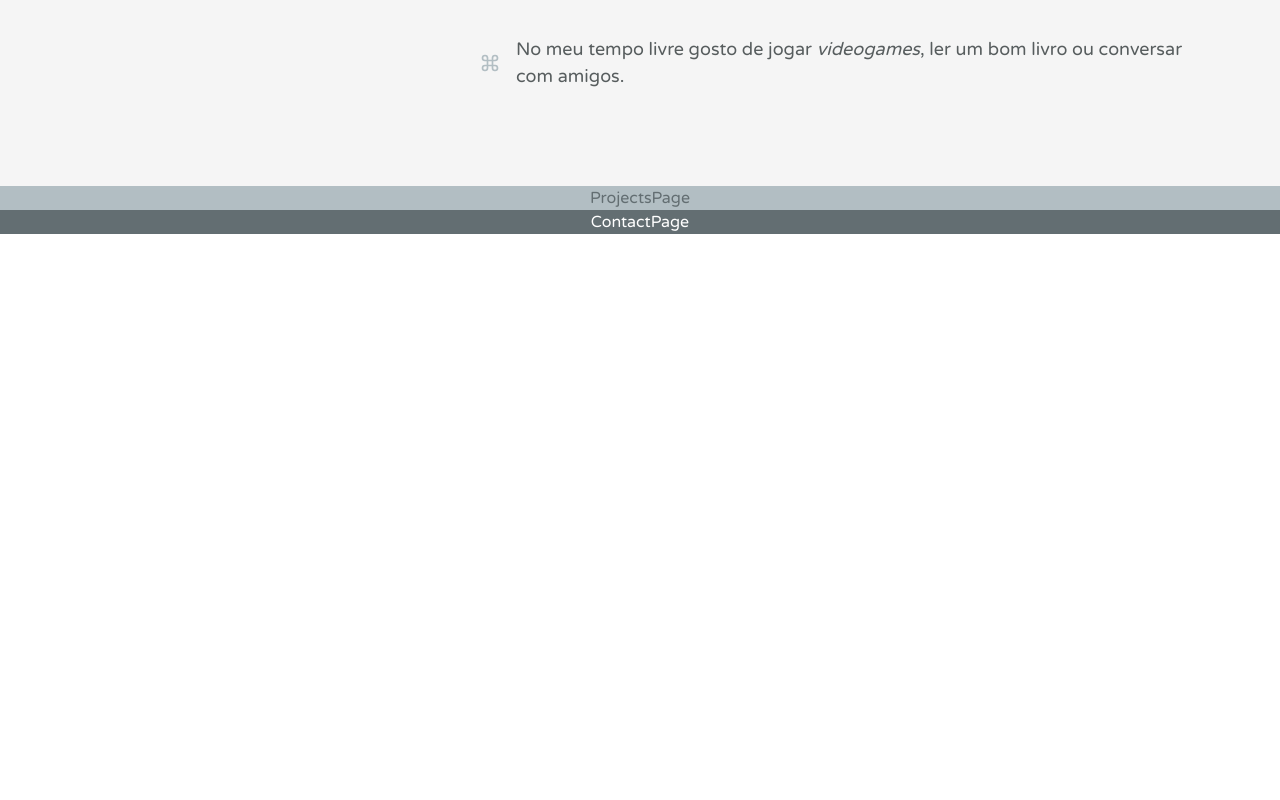
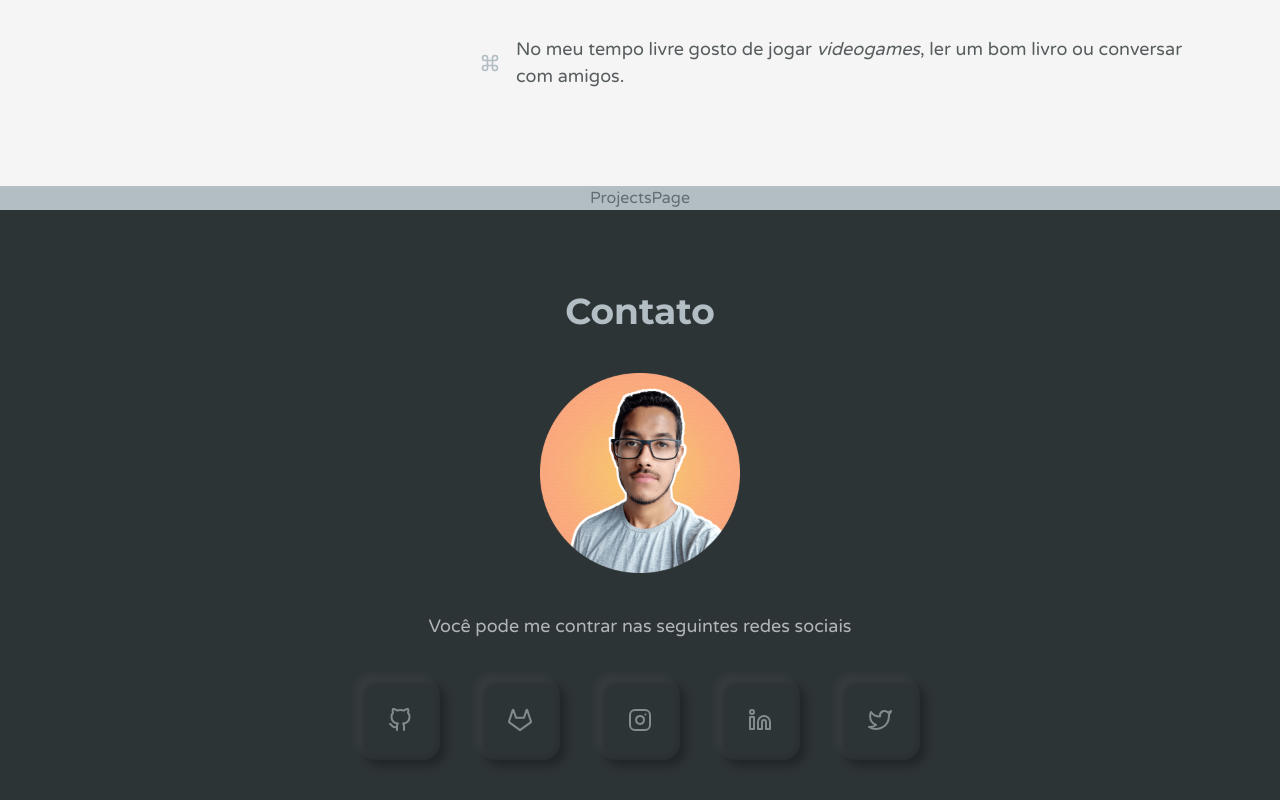
Before and after one commit to diegods-ferreira/diegods-ferreira.github.io, a React (Vite) app: page / in a window 1280 px wide. Shown: the part 1214-2014 px from the top of the page. Before the commit the page ends 1448 px from the top, so only its background shows below. Built offline with nearby package versions, Linux system fonts and the light colour scheme.

Commit message:
ContactPage created

```diff
--- /dev/null
+++ b/src/components/contact/social-media-card.component.tsx
@@ -0,0 +1,53 @@
+import React from 'react';
+import { IconType } from 'react-icons';
+import { FiGithub, FiGitlab, FiInstagram, FiLinkedin, FiTwitter } from 'react-icons/fi';
+import { Center, Icon, Link, SlideFade } from '@chakra-ui/react';
+
+interface SocialMediaCardProps {
+  type: 'linkedin' | 'github' | 'gitlab' | 'twitter' | 'instagram';
+  href: string;
+  inView?: boolean;
+  delay?: number;
+}
+
+const icons: Record<string, IconType> = {
+  linkedin: FiLinkedin,
+  github: FiGithub,
+  gitlab: FiGitlab,
+  twitter: FiTwitter,
+  instagram: FiInstagram
+};
+
+export const SocialMediaCard: React.FC<SocialMediaCardProps> = ({ type, href, inView = false, delay }) => {
+  return (
+    <SlideFade
+      in={inView}
+      transition={{ enter: { duration: 0.5, delay } }}
+      style={{
+        borderRadius: '16px',
+        boxShadow:
+          '-5px -5px 10px rgba(255, 255, 255, .05), 5px 5px 10px rgba(0, 0, 0, 0.3), inset -2px -2px 4px rgba(0, 0, 0, 0.1), inset 2px 2px 4px rgba(255, 255, 255, .05)'
+      }}
+      whileHover={{
+        scale: 1.1,
+        boxShadow:
+          '-5px -5px 15px rgba(255, 255, 255, .05), 5px 5px 15px rgba(0, 0, 0, 0.3), inset -2px -2px 4px rgba(0, 0, 0, 0.1), inset 2px 2px 4px rgba(255, 255, 255, .05)'
+      }}
+      whileTap={{
+        boxShadow: 'inset 6px 6px 10px 0 rgba(0, 0, 0, 0.2), inset -6px -6px 10px 0 rgba(255, 255, 255, .05)'
+      }}
+    >
+      <Link href={href} target="_blank" role="group">
+        <Center boxSize={{ base: '64px', md: '80px' }} borderRadius="16px">
+          <Icon
+            as={icons[type]}
+            boxSize={{ base: '20px', md: '24px' }}
+            color="textSecondary.300"
+            transition="0.5s"
+            _groupHover={{ color: 'textSecondary.50' }}
+          />
+        </Center>
+      </Link>
+    </SlideFade>
+  );
+};
--- a/src/pages/contact.page.tsx
+++ b/src/pages/contact.page.tsx
@@ -1,5 +1,9 @@
 import React from 'react';
-import { Center } from '@chakra-ui/react';
+import { Center, Heading, HStack, Image, ScaleFade, Text, VStack } from '@chakra-ui/react';
+
+import { SocialMediaCard } from '../components/contact/social-media-card.component';
+
+import profilePicture from '../assets/images/profile-picture.png';
 
 interface ContactPageProps {
   elementRef: any;
@@ -8,8 +12,35 @@ interface ContactPageProps {
 
 export const ContactPage: React.FC<ContactPageProps> = ({ elementRef, inView = false }) => {
   return (
-    <Center ref={elementRef} w="100%" bg="textSecondary.500" overflowX="hidden">
-      <h1 style={{ color: 'white' }}>ContactPage</h1>
+    <Center ref={elementRef} w="100%" bg="textPrimary.500" overflowX="hidden">
+      <VStack w="100%" maxW="1200px" px="24px" py={{ base: '64px', md: '80px' }} spacing="40px">
+        <ScaleFade initialScale={0} in={inView} transition={{ enter: { duration: 0.5 } }}>
+          <Heading color="textTertiary.500">Contato</Heading>
+        </ScaleFade>
+
+        <ScaleFade initialScale={0} in={inView} transition={{ enter: { duration: 0.5, delay: 0.5 } }}>
+          <Image src={profilePicture} alt="Diego Ferreira's profile picture" boxSize="200px" />
+        </ScaleFade>
+
+        <ScaleFade initialScale={0} in={inView} transition={{ enter: { duration: 0.5, delay: 1 } }}>
+          <Text color="textSecondary.50" fontSize={{ base: 'md', md: 'lg' }} align="center">
+            Você pode me contrar nas seguintes redes sociais
+          </Text>
+        </ScaleFade>
+
+        <HStack spacing="0" wrap="wrap" gap={{ base: '32px', md: '40px' }} justifyContent="center">
+          <SocialMediaCard type="github" href="https://github.com/diegods-ferreira" inView={inView} delay={1.5} />
+          <SocialMediaCard type="gitlab" href="https://gitlab.com/diegods-ferreira" inView={inView} delay={1.7} />
+          <SocialMediaCard type="instagram" href="https://www.instagram.com/diegodsf/" inView={inView} delay={1.9} />
+          <SocialMediaCard
+            type="linkedin"
+            href="https://www.linkedin.com/in/diego-de-souza-ferreira/"
+            inView={inView}
+            delay={2.1}
+          />
+          <SocialMediaCard type="twitter" href="https://twitter.com/diegoodsf" inView={inView} delay={2.3} />
+        </HStack>
+      </VStack>
     </Center>
   );
 };
```
